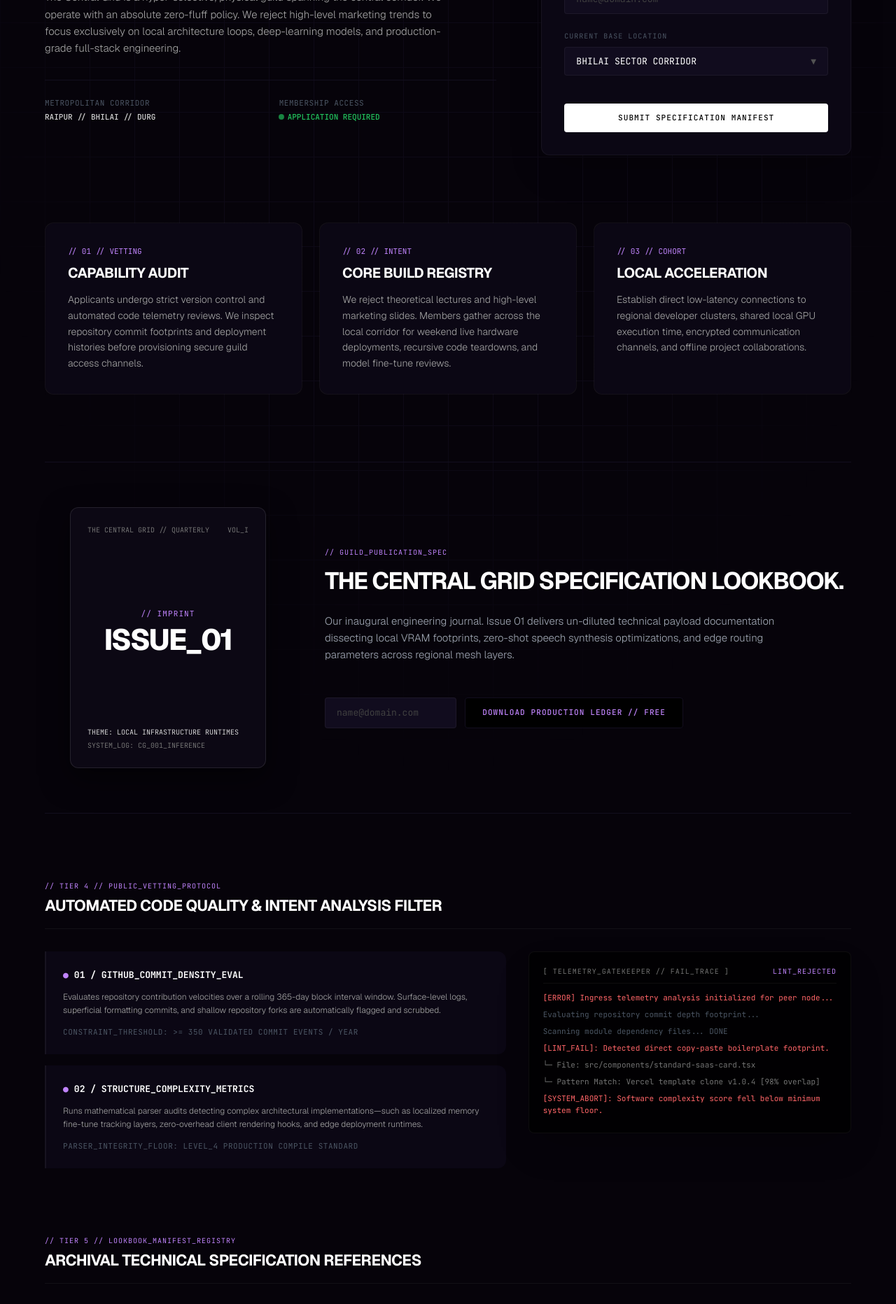
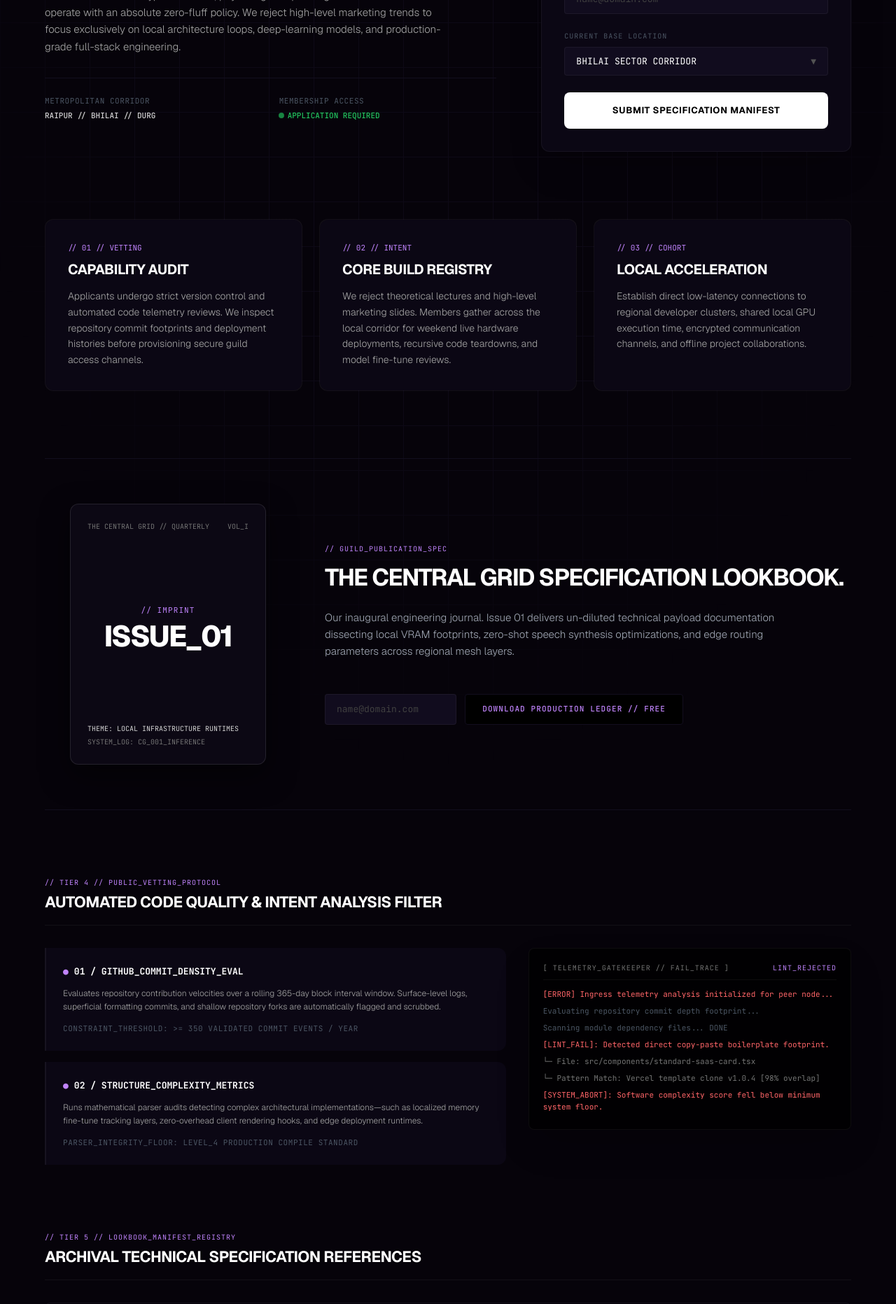
Before and after one commit to adityaarchsystems/The-Central-Grid, a Next.js app: page / in a window 1280 px wide. Shown: the part 480-2344 px from the top of the page at 70% size. Built offline with nearby package versions, Linux system fonts and the light colour scheme.

Commit message:
protocol: optimize intake button geometries and lookbook tabular tracking parameters

```diff
--- a/src/app/(landing)/page.tsx
+++ b/src/app/(landing)/page.tsx
@@ -377,7 +377,7 @@ export default function CentralGridLandingFloor() {
                     id="submit-manifest-button"
                     type="submit"
                     disabled={isParsing}
-                    className="w-full bg-white hover:bg-neutral-200 text-black font-mono font-medium py-3 rounded text-[11px] tracking-widest uppercase transition-all duration-200 mt-4 active:scale-[0.98] cursor-pointer disabled:opacity-50 disabled:cursor-not-allowed"
+                    className="w-full py-4 bg-white text-black font-sans font-bold text-[13px] uppercase tracking-wider rounded-lg transition-all duration-300 hover:bg-neutral-200 active:scale-[0.99] block disabled:opacity-50 disabled:cursor-not-allowed cursor-pointer mt-4"
                   >
                     {isParsing ? "// PARSING_TELEMETRY..." : "SUBMIT SPECIFICATION MANIFEST"}
                   </button>
@@ -619,9 +619,9 @@ export default function CentralGridLandingFloor() {
             <table className="w-full text-left font-mono text-[12px] border-collapse min-w-[700px] select-text">
               <thead className="border-b border-white/5 text-neutral-500 bg-black/40">
                 <tr className="uppercase">
-                  <th className="py-3 px-6 text-left font-mono text-[10px] tracking-wider uppercase font-semibold">SPEC_CODE</th>
-                  <th className="py-3 px-6 text-left font-mono text-[10px] tracking-wider uppercase font-semibold">TECHNICAL_SPECIFICATION_MANIFEST</th>
-                  <th className="py-3 px-6 text-right font-mono text-[10px] tracking-wider uppercase font-semibold">CORE_VECTOR_CHANNEL</th>
+                  <th className="text-[#4b5563] font-mono text-[10px] uppercase tracking-widest text-left pb-3 border-b border-[#120e1e] px-6">SPEC_CODE</th>
+                  <th className="text-[#4b5563] font-mono text-[10px] uppercase tracking-widest text-left pb-3 border-b border-[#120e1e] px-6">TECHNICAL_SPECIFICATION_MANIFEST</th>
+                  <th className="text-[#4b5563] font-mono text-[10px] uppercase tracking-widest text-right pb-3 border-b border-[#120e1e] px-6">CORE_VECTOR_CHANNEL</th>
                 </tr>
               </thead>
               <tbody className="divide-y divide-white/5 text-neutral-400 font-mono text-[12px]">
```
